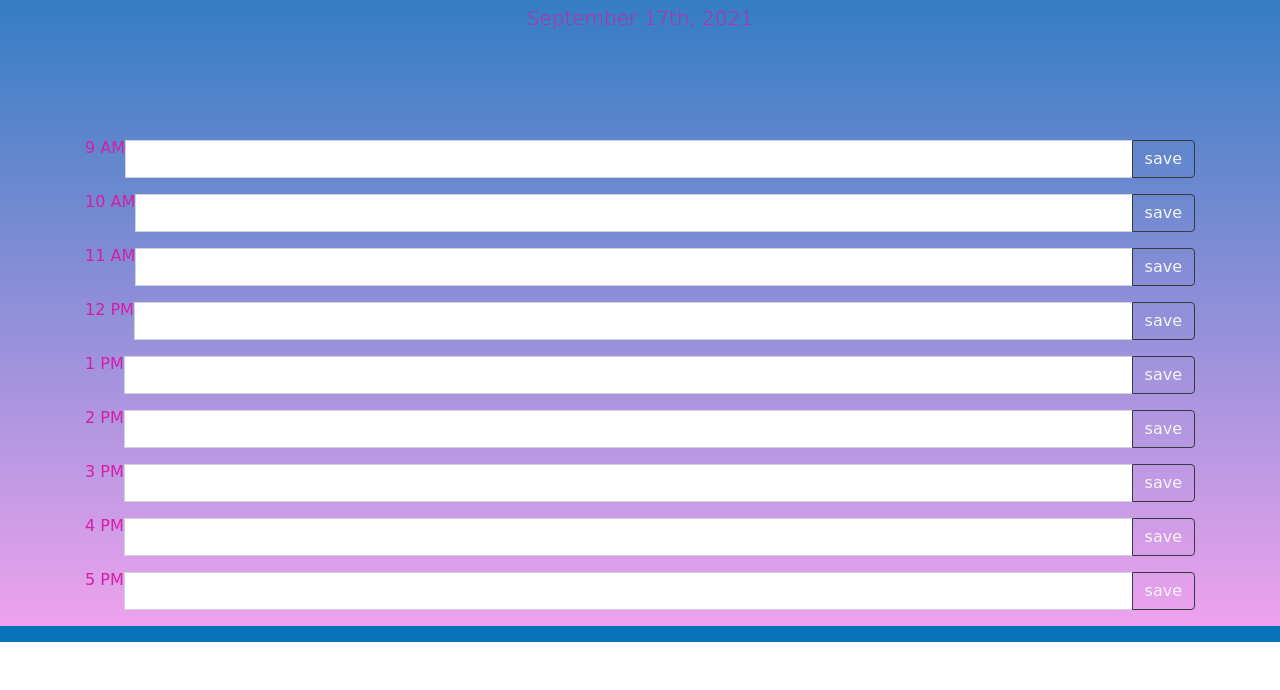
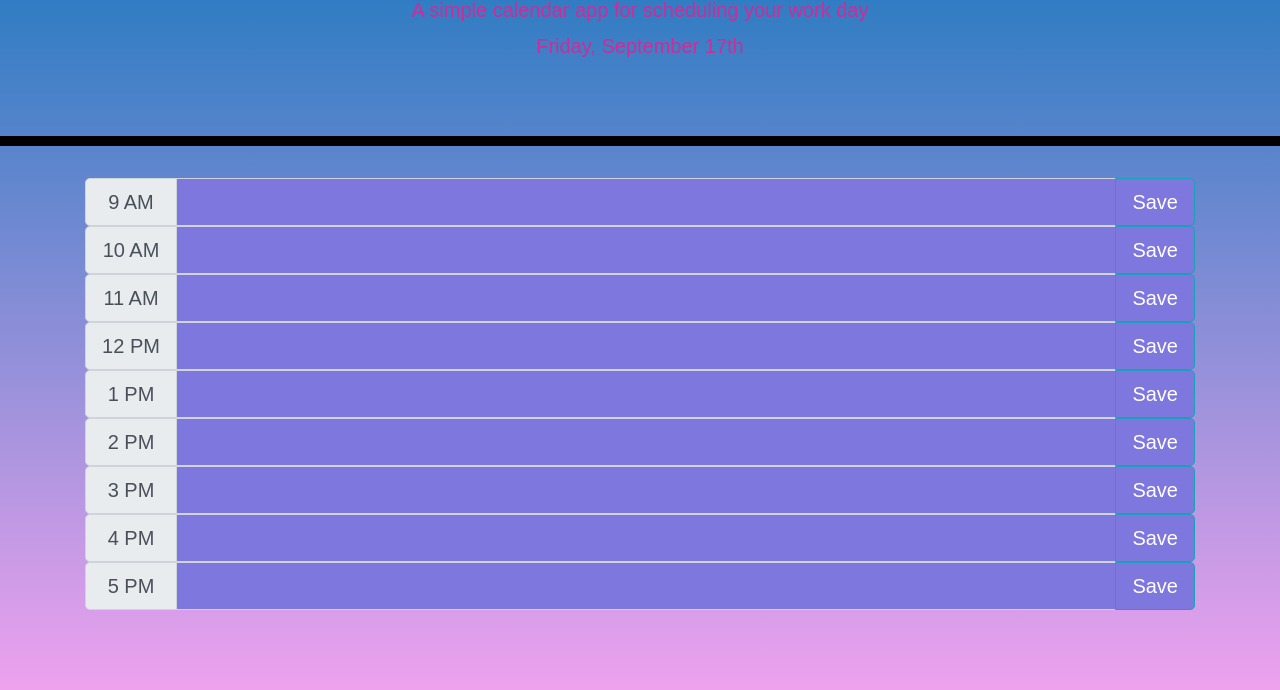
Before and after one commit to Kbentley8/dayplanner, a plain HTML site: page index.html in a window 1280 px wide. Shown: the part 158-848 px from the top of the page. Before the commit the page ends 800 px from the top, so only its background shows below. Drawn offline with nearby package versions, Linux system fonts and the light colour scheme.

Commit message:
updated html, css, and javascript

```diff
--- a/assets/style.css
+++ b/assets/style.css
@@ -1,40 +1,34 @@
 body {
-    background: #80658d;  /* fallback for old browsers */
-    background: -webkit-linear-gradient(to top, #061675, #0099F7);  /* Chrome 10-25, Safari 5.1-6 */
-    background: linear-gradient(to top, #eea2ee, #0574b9); /* W3C, IE 10+/ Edge, Firefox 16+, Chrome 26+, Opera 12+, Safari 7+ */
-    color: rgb(212, 30, 167);
-    font-family: 'Chalkduster', cursive;
+    font-family: 'Chalkduster', sans-serif;
     font-size: 16px;
     line-height: 1;
-  }
-  .display-3{
-    color: rgb(212, 30, 167);
-
-  }
-  .lead {
-    color: rgb(212, 30, 167);
+    background: linear-gradient(to top, #eea2ee, #0574b9);
   }
 
-  .btn {
-    color: whitesmoke;
-  }
-
-  textarea {
-    font-family: 'Chalkduster', cursive;
+  textarea{
     background: transparent;
     border: none;
     resize: none;
-    color: whitesmoke;
-    border-left: 10px solid black;
+    color: #000000;
+    border-left: 1px solid black;
     padding: 10px;
+  }
+
+  footer{
+    margin-top: 5rem;
+  }
+
+  span{
+    width: 5.75rem;
+    justify-content: center;
   }
 
   .jumbotron {
     text-align: center;
     background-color: transparent;
-    color: black;
+    color: rgb(206, 44, 152);
     border-radius: 0;
-    border-bottom: 10px;
+    border-bottom: 10px solid black;
   }
 
   .description{
@@ -69,16 +63,16 @@ body {
   }
 
   .future {
-    background-color: #77dd77;
-    color: rgb(0, 54, 155);
+    background-color: #7e77dd;
+    color: white;
   }
 
   .saveBtn {
     border-left: 1px solid black;
     border-top-right-radius: 15px;
     border-bottom-right-radius: 15px;
-    background-color: #26515a;
-    color: purple;
+    background-color: #06AED5;
+    color: rgb(206, 44, 152);
   }
 
   .saveBtn i:hover {
--- a/index.html
+++ b/index.html
@@ -4,6 +4,7 @@
     <meta charset="UTF-8" />
     <meta name="viewport" content="width=device-width, initial-scale=1.0" />
     <meta http-equiv="X-UA-Compatible" content="ie=edge" />
+    <meta http-equiv="refresh" content="300" />
     <link
       rel="stylesheet"
       href="https://stackpath.bootstrapcdn.com/bootstrap/4.3.1/css/bootstrap.min.css"
@@ -14,87 +15,128 @@
       integrity="sha384-50oBUHEmvpQ+1lW4y57PTFmhCaXp0ML5d60M1M7uH2+nqUivzIebhndOJK28anvf"
       crossorigin="anonymous"
     />
-    <link href="https://fonts.googleapis.com/css?family=Lemon&display=swap" rel="stylesheet">
+    <link
+      href="https://fonts.googleapis.com/css?family=Open+Sans&display=swap"
+      rel="stylesheet"
+    />
     <link rel="stylesheet" href="./assets/style.css" />
     <title>Work Day Scheduler</title>
   </head>
 
   <body>
     <header class="jumbotron">
-      <h1 class="display-3">Day Planner</h1>
-      <p class="lead"></p>
-      <p id="current-day" class="lead"></p>
+      <h1 class="display-3">Work Day Scheduler</h1>
+      <p class="lead">A simple calendar app for scheduling your work day</p>
+      <p id="currentDay" class="lead"></p>
     </header>
     <div class="container">
       <!-- Timeblocks go here -->
-      <div class="input-group mb-3">
-        <label> 9 AM</label>
-        <input id="input" type="textarea" class="form-control"  aria-label="Recipient's username" aria-describedby="button-addon2">
+
+      <!-- 9:00am -->
+      <div class="input-group input-group-lg HourRow">
+        <div class="input-group-prepend">
+          <span class="input-group-text Hour" id="inputGroup-sizing-lg span-0"></span>
+        </div>
+        <input type="text" id = "0" name="9am-todo" class="form-control HourForm" aria-label="Sizing example input" aria-describedby="inputGroup-sizing-lg">
         <div class="input-group-append">
-          <button class="btn btn-outline-dark" type="button" id="button-addon2">save</button>
+          <button class="btn btn-outline-info" type="button" id="saveToDo-0">Save</button>
         </div>
       </div>
-      <div class="input-group mb-3">
-          <label>10 AM</label>
-        <input id="input" type="textarea" class="form-control"  aria-label="Recipient's username" aria-describedby="button-addon2">
+
+      <!-- 10:00am -->
+      <div class="input-group input-group-lg HourRow" id = "10 AM">
+        <div class="input-group-prepend">
+          <span class="input-group-text Hour" id="inputGroup-sizing-lg span-1"></span>
+        </div>
+        <input type="text" class="form-control HourForm" id="1" name="10am-todo" aria-label="Sizing example input" aria-describedby="inputGroup-sizing-lg">
         <div class="input-group-append">
-          <button class="btn btn-outline-dark" type="button" id="button-addon2">save</button>
+          <button class="btn btn-outline-info" type="button" id="saveToDo-1">Save</button>
         </div>
       </div>
-      <div class="input-group mb-3">
-          <label>11 AM</label>
-        <input id="input" type="textarea" class="form-control"  aria-label="Recipient's username" aria-describedby="button-addon2">
+
+      <!-- 11:00am -->
+      <div class="input-group input-group-lg HourRow" id = "11 AM">
+        <div class="input-group-prepend">
+          <span class="input-group-text Hour" id="inputGroup-sizing-lg span-2"></span>
+        </div>
+        <input type="text" class="form-control HourForm" id = "2" name="11am-todo" aria-label="Sizing example input" aria-describedby="inputGroup-sizing-lg">
         <div class="input-group-append">
-          <button class="btn btn-outline-dark" type="button" id="button-addon2">save</button>
+          <button class="btn btn-outline-info" type="button" id="saveToDo-2">Save</button>
         </div>
       </div>
-      <div class="input-group mb-3">
-          <label>12 PM</label>
-        <input id="input" type="textarea" class="form-control"  aria-label="Recipient's username" aria-describedby="button-addon2">
+
+      <!-- 12:00pm -->
+      <div class="input-group input-group-lg HourRow">
+        <div class="input-group-prepend">
+          <span class="input-group-text Hour" id="inputGroup-sizing-lg span-3"></span>
+        </div>
+        <input type="text" class="form-control HourForm" id = "3" name="12pm-todo" aria-label="Sizing example input" aria-describedby="inputGroup-sizing-lg">
         <div class="input-group-append">
-          <button class="btn btn-outline-dark" type="button" id="button-addon2">save</button>
+          <button class="btn btn-outline-info" type="button" id="saveToDo-3">Save</button>
         </div>
       </div>
-      <div class="input-group mb-3">
-          <label>1 PM</label>
-        <input id="input" type="textarea" class="form-control"  aria-label="Recipient's username" aria-describedby="button-addon2">
+
+      <!-- 1:00pm -->
+      <div class="input-group input-group-lg HourRow">
+        <div class="input-group-prepend">
+          <span class="input-group-text Hour" id="inputGroup-sizing-lg span-4"></span>
+        </div>
+        <input type="text" class="form-control HourForm" id = "4" name="1pm-todo" aria-label="Sizing example input" aria-describedby="inputGroup-sizing-lg">
         <div class="input-group-append">
-          <button class="btn btn-outline-dark" type="button" id="button-addon2">save</button>
+          <button class="btn btn-outline-info" type="button" id="saveToDo-4">Save</button>
         </div>
       </div>
-      <div class="input-group mb-3">
-          <label>2 PM</label>
-        <input id="input" type="textarea" class="form-control"  aria-label="Recipient's username" aria-describedby="button-addon2">
+
+      <!-- 2:00pm -->
+      <div class="input-group input-group-lg HourRow">
+        <div class="input-group-prepend">
+          <span class="input-group-text Hour" id="inputGroup-sizing-lg span-5"></span>
+        </div>
+        <input type="text" class="form-control HourForm" id = "5" name="2pm-todo" aria-label="Sizing example input" aria-describedby="inputGroup-sizing-lg">
         <div class="input-group-append">
-          <button class="btn btn-outline-dark" type="button" id="button-addon2">save</button>
+          <button class="btn btn-outline-info" type="button" id="saveToDo-5">Save</button>
         </div>
       </div>
-      <div class="input-group mb-3">
-          <label>3 PM</label>
-        <input id="input" type="textarea" class="form-control"  aria-label="Recipient's username" aria-describedby="button-addon2">
+
+      <!-- 3:00pm -->
+      <div class="input-group input-group-lg HourRow">
+        <div class="input-group-prepend">
+          <span class="input-group-text Hour" id="inputGroup-sizing-lg span-6"></span>
+        </div>
+        <input type="text" class="form-control HourForm" id = "6" name="3pm-todo" aria-label="Sizing example input" aria-describedby="inputGroup-sizing-lg">
         <div class="input-group-append">
-          <button class="btn btn-outline-dark" type="button" id="button-addon2">save</button>
+          <button class="btn btn-outline-info" type="button" id="saveToDo-6">Save</button>
         </div>
       </div>
-      <div class="input-group mb-3">
-          <label>4 PM</label>
-        <input id="input" type="textarea" class="form-control"  aria-label="Recipient's username" aria-describedby="button-addon2">
+
+      <!-- 4:00pm -->
+      <div class="input-group input-group-lg HourRow">
+        <div class="input-group-prepend">
+          <span class="input-group-text Hour" id="inputGroup-sizing-lg span-7"></span>
+        </div>
+        <input type="text" class="form-control HourForm" id = "7" name="4pm-todo" aria-label="Sizing example input" aria-describedby="inputGroup-sizing-lg">
         <div class="input-group-append">
-          <button class="btn btn-outline-dark" type="button" id="button-addon2">save</button>
+          <button class="btn btn-outline-info" type="button" id="saveToDo-7">Save</button>
         </div>
       </div>
-      <div class="input-group mb-3">
-          <label>5 PM</label>
-        <input id="input" type="textarea" class="form-control"  aria-label="Recipient's username" aria-describedby="button-addon2">
+
+      <!-- 5:00pm -->
+      <div class="input-group input-group-lg HourRow">
+        <div class="input-group-prepend">
+          <span class="input-group-text Hour" id="inputGroup-sizing-lg span-8"></span>
+        </div>
+        <input type="text" class="form-control HourForm" id = "8" name="5pm-todo" aria-label="Sizing example input" aria-describedby="inputGroup-sizing-lg">
         <div class="input-group-append">
-          <button class="btn btn-outline-dark" type="button" id="button-addon2">save</button>
+          <button class="btn btn-outline-info" type="button" id="saveToDo-8">Save</button>
         </div>
       </div>
-    </div>
 
 
 
 
+    </div>
+
+    <footer></footer>
 
     <script src="https://code.jquery.com/jquery-3.4.1.min.js"></script>
     <script src="https://cdnjs.cloudflare.com/ajax/libs/moment.js/2.24.0/moment.min.js"></script>
--- a/script.js
+++ b/script.js
@@ -1,16 +1,47 @@
-var currentTime = moment().format('MMMM Do, YYYY');
-console.log(currentTime);
+$(document).ready(function(){
+    /* Display the current day of the week and date
+    at the top of the page */
+    $("#currentDay").text(moment().format("dddd, MMMM Do"));
 
-function displayDate () {
-    document.getElementById("current-day").innerHTML = currentTime;
-};
-displayDate();
+    var timeArray = ["9 AM", "10 AM", "11 AM", "12 PM", "1 PM", "2 PM", "3 PM", "4 PM", "5 PM"]
+    var currentTime = moment().format("h A");
 
 
-document.getElementById("button-addon2").addEventListener("click", function(){
-    var input = document.getElementById("input");
-    localStorage.setItem("saved-input", input);
-    console.log(input);
-})
+    // Set each span text to the correct hour between 9am and 5pm
+    $(".Hour").each(function(i){
+        $(this).text(moment().hour(i+9).format("h A"))
 
-//var input = document.getElementById()
+    })
+    console.log(currentTime);
+
+
+
+    $('.HourRow').each(function(i) {
+        console.log(timeArray.indexOf(currentTime));
+        if (timeArray.indexOf(currentTime) > i) {
+          $(`#${i}`).addClass('past');
+          $(`#saveToDo-${i}`).prop('disabled', true);
+          $(`#saveToDo-${i}`).addClass('past');
+          $(`#hour-${i}`).addClass('past');
+        } else if (timeArray.indexOf(currentTime) == i) {
+          $(`#${i}`).addClass('present');
+          $(`#saveToDo-${i}`).addClass('present');
+          $(`#saveToDo-${i}`).prop('disabled', false);
+          $(`#hour-${i}`).addClass('present');
+        } else if (timeArray.indexOf(currentTime) < i) {
+          $(`#${i}`).addClass('future');
+          $(`#saveToDo-${i}`).addClass('future');
+          $(`#saveToDo-${i}`).prop('disabled', false);
+          $(`#hour-${i}`).addClass('future');
+        }
+      });
+
+    });
+
+      $("button").on("click", function(){
+          $('input, select, textarea').each(function() {
+           var value = $(this).val(),
+               name = $(this).attr('name');
+           localStorage[name] = value;
+
+      })});
```
